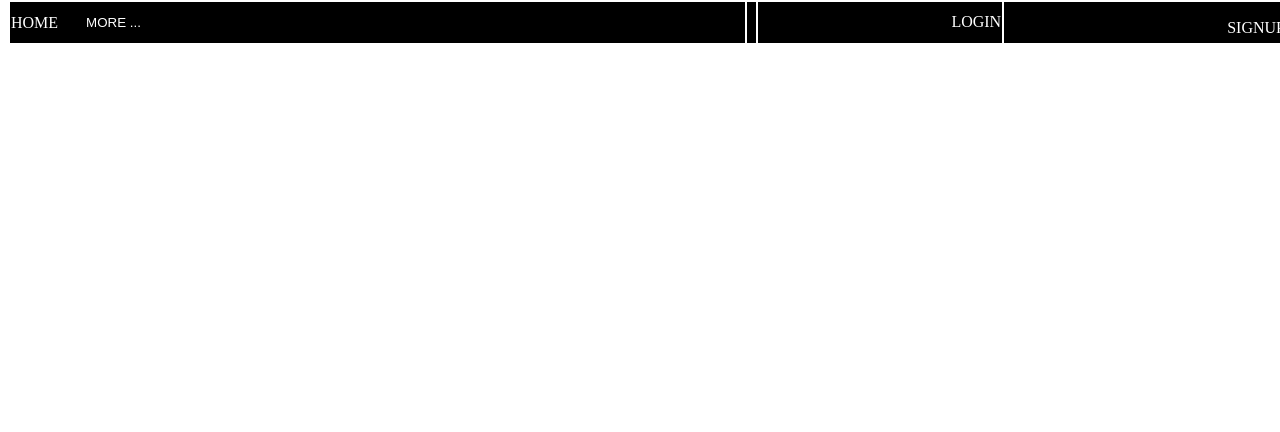
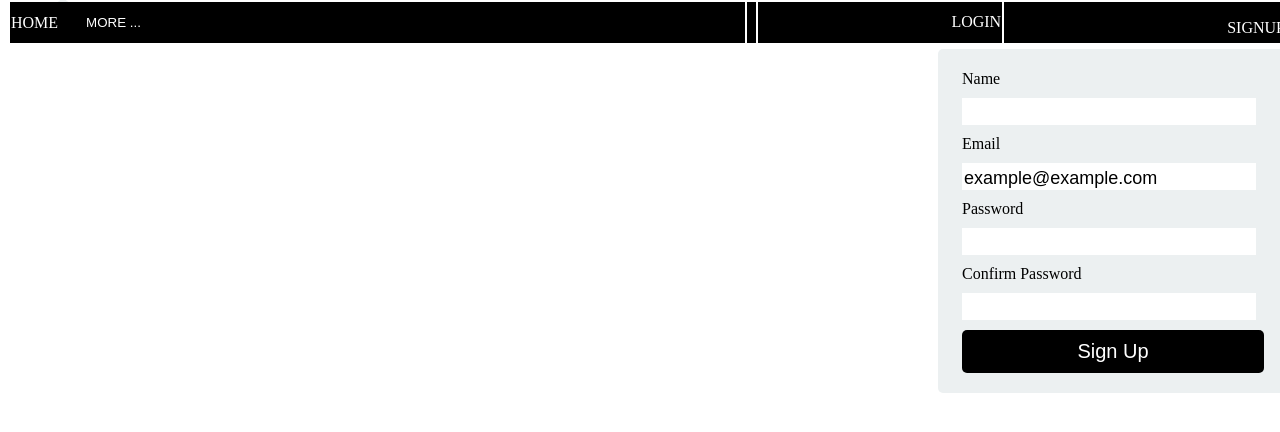
Before and after one commit to GitAnuja/ToDo_v2, a plain HTML site: page WebContent/index.html in a window 1280 px wide. Both pictures are taken after a click on the link "SIGNUP". Drawn offline with nearby package versions, Linux system fonts and the light colour scheme.

Commit message:
signup css issue fixed

```diff
--- a/WebContent/index.html
+++ b/WebContent/index.html
@@ -40,29 +40,6 @@
 					</div>
 				</div>
 			</td>
-			<td>
-				<div class="inputBox" id="signup">
-					<div class="inputBox1" ></div>
-					<div class="inputBox2" >
-						<div class="p10">
-							<fieldset class="bN">
-								<label>Name</label><input class="input">
-								<label>Email</label><input type="email"
-									value="example@example.com"
-									class="input">
-								<lable>Password</lable>
-								<input type="password" class="input"
-									>
-									<lable>Confirm Password</lable>
-								<input type="password"
-									class="input">
-								<input type="submit" value="Sign Up"
-									class="submit">
-							</fieldset>
-						</div>
-					</div>
-				</div>
-			</td>
 		</tr-->
 	</table>
 	<div class="inputBox" id="login">
@@ -81,5 +58,21 @@
 			</div>
 		</div>
 	</div>
+	<div class="inputBox" id="signup">
+		<div class="inputBox1"></div>
+		<div class="inputBox2">
+			<div class="p10">
+				<fieldset class="bN">
+					<label>Name</label>
+					<input class="input">
+					<label>Email</label>
+					<input type="email" value="example@example.com" class="input">
+					<label>Password</label>
+					<input type="password" class="input"><label>Confirm Password</label><input type="password" class="input">
+					<input type="submit" value="Sign Up" class="submit">
+				</fieldset>
+			</div>
+		</div>
+	</div>
 </body>
 </html>
--- a/WebContent/script.js
+++ b/WebContent/script.js
@@ -1,8 +1,9 @@
 function login(ele){
-	$(".inputBox2").offset({top : $(".row").outerHeight(), left : $(window).width() - $("#login").outerWidth()});
+	$("#login .inputBox2").offset({top : $(".row").outerHeight(), left : $(window).width() - $("#login").outerWidth()});
 	$("#login").fadeToggle("slow");
 }
 function signup(ele){
+	$("#signup .inputBox2").offset({top : $(".row").outerHeight(), left : $(window).width() - $("#signup").outerWidth()});
 	$("#signup").fadeToggle("slow");
 }
 function showMore(ele){
```
